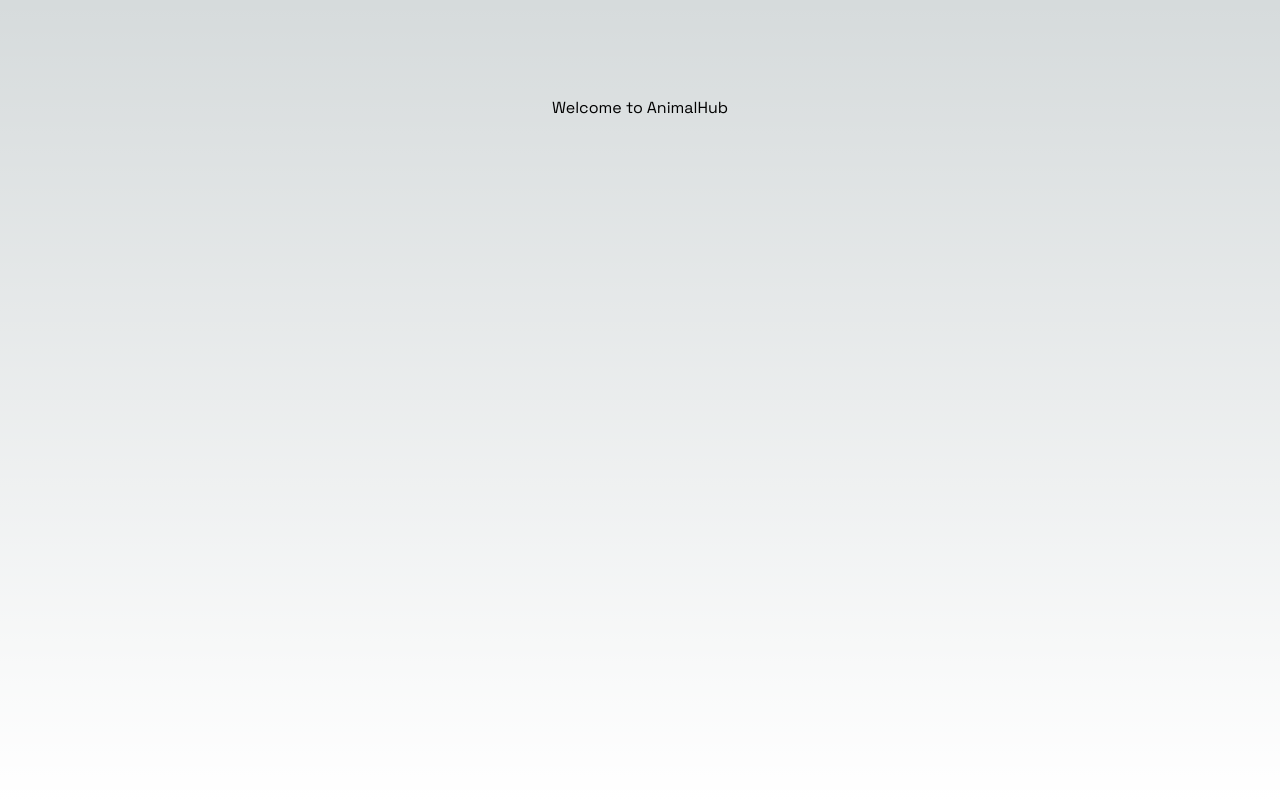
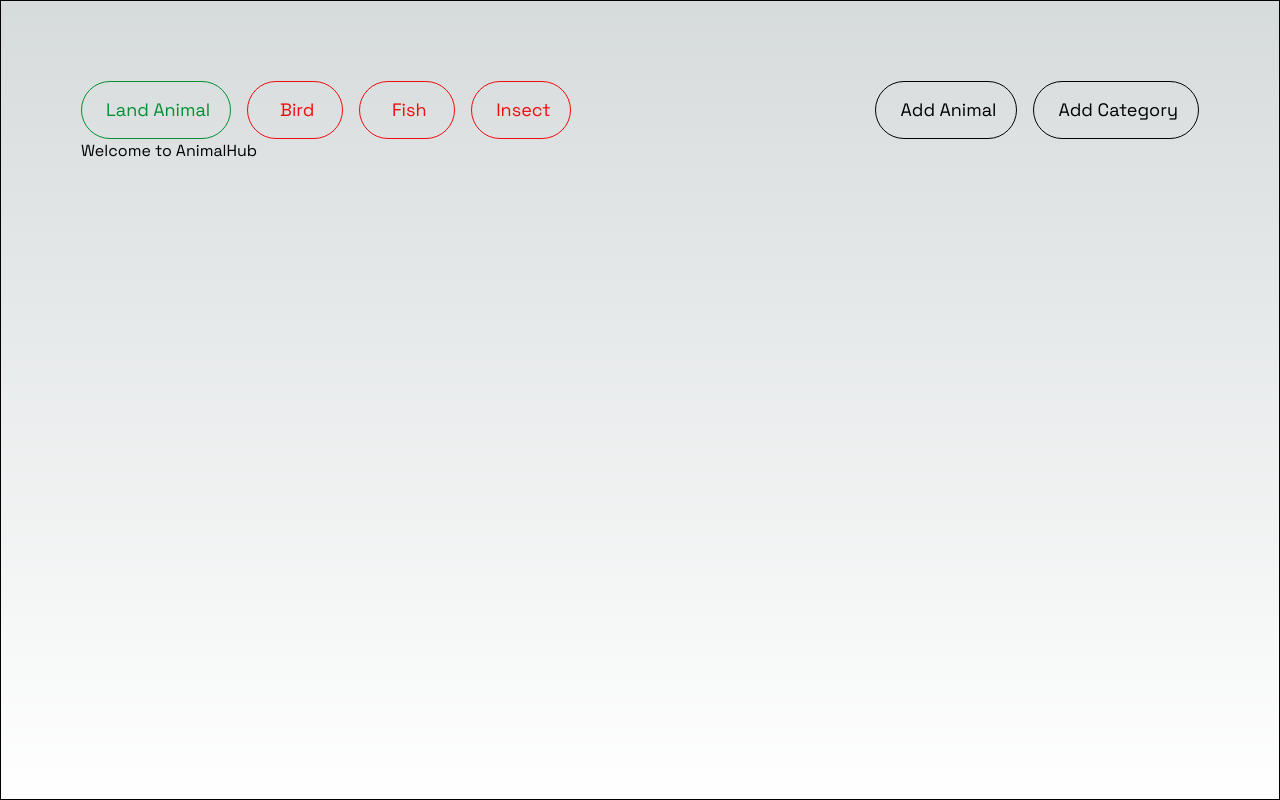
Before and after one commit to SM-Noushan/animal-hub-jt-antopolis, a Next.js app: page / in a window 1280 px wide. Built offline with nearby package versions, Linux system fonts and the light colour scheme.

Commit message:
added: filter section

```diff
--- a/src/app/page.js
+++ b/src/app/page.js
@@ -1,8 +1,25 @@
+import Button from "@/components/shared/Button";
 import Image from "next/image";
 
 export default function Home() {
   return (
-    <main className="flex min-h-screen flex-col items-center justify-between p-24">
+    <main className="min-h-screen max-w-screen-2xl container mx-auto border border-purple-400 px-4 py-8 lg:p-16 xl:p-20">
+      <div className="flex flex-col-reverse lg:flex-row justify-between gap-8 lg:gap-12">
+        <div className="flex-1 grid grid-cols-2 md:grid-cols-4 lg:flex lg:flex-wrap gap-4">
+          <Button
+            label="Land Animal"
+            className="text-red border-red"
+            active={true}
+          />
+          <Button label="Bird" className="text-red border-red" />
+          <Button label="Fish" className="text-red border-red" />
+          <Button label="Insect" className="text-red border-red" />
+        </div>
+        <div className="flex gap-4 justify-between md:justify-center">
+          <Button label="Add Animal" />
+          <Button label="Add Category" />
+        </div>
+      </div>
       <h1>Welcome to AnimalHub</h1>
     </main>
   );
--- /dev/null
+++ b/src/components/shared/Button.jsx
@@ -0,0 +1,15 @@
+import React from "react";
+
+const Button = ({ label, active = false, className: myStyles }) => {
+  return (
+    <button
+      className={`min-w-24 h-fit sm:text-lg pl-5 sm:pl-6 pr-4 sm:pr-5 py-2.5 sm:py-3.5 rounded-full border hover:brightness-125 ${myStyles} ${
+        active && "!text-green !border-green"
+      }`}
+    >
+      {label}
+    </button>
+  );
+};
+
+export default Button;
```
